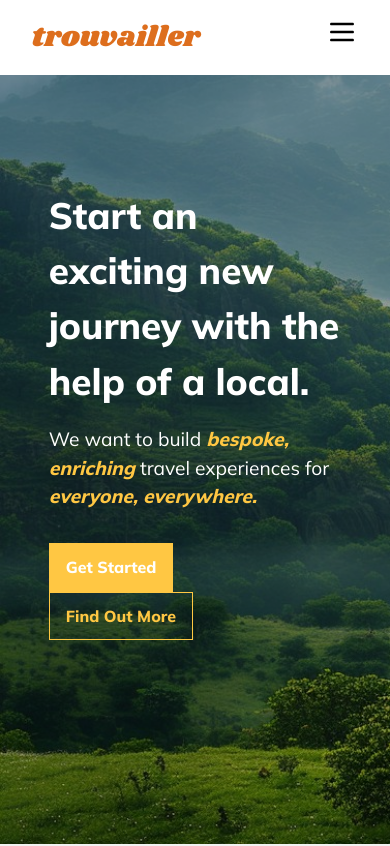
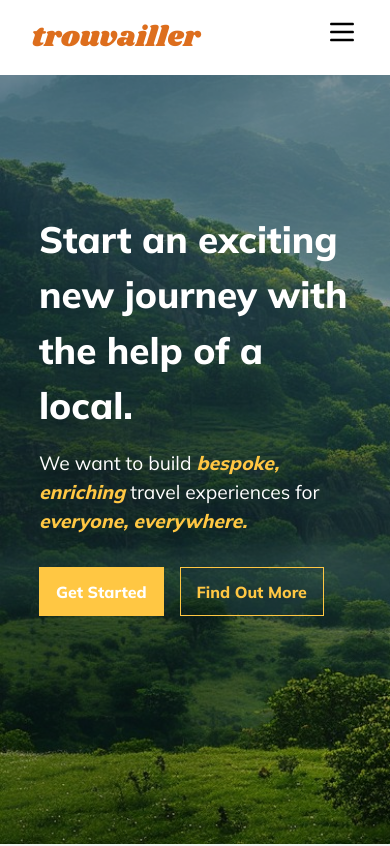
Before and after one commit to NiftyCoffee/trouvailler-website, a Next.js app in the folder my-app/: page / in a window 390 px wide. Shown: the top 846 px of the page. Built offline with nearby package versions, Linux system fonts and the light colour scheme.

Commit message:
Media query fix

```diff
--- a/my-app/src/components/landing/Landing.css
+++ b/my-app/src/components/landing/Landing.css
@@ -109,7 +109,7 @@
 @media only screen and (max-width: 600px) {
 
     .article-landing {
-        width: 75%;
+        width: 80%;
     }
 
     .h2-landing-headline {
--- a/my-app/src/components/navbar/Navbar.css
+++ b/my-app/src/components/navbar/Navbar.css
@@ -79,6 +79,10 @@ h1 {
         padding-top: 3.5rem;
     }
 
+    .ul-nav li {
+        margin: 1rem 0;
+    }
+
     .menu-icon {
         display:block;
         z-index: 1;
```
